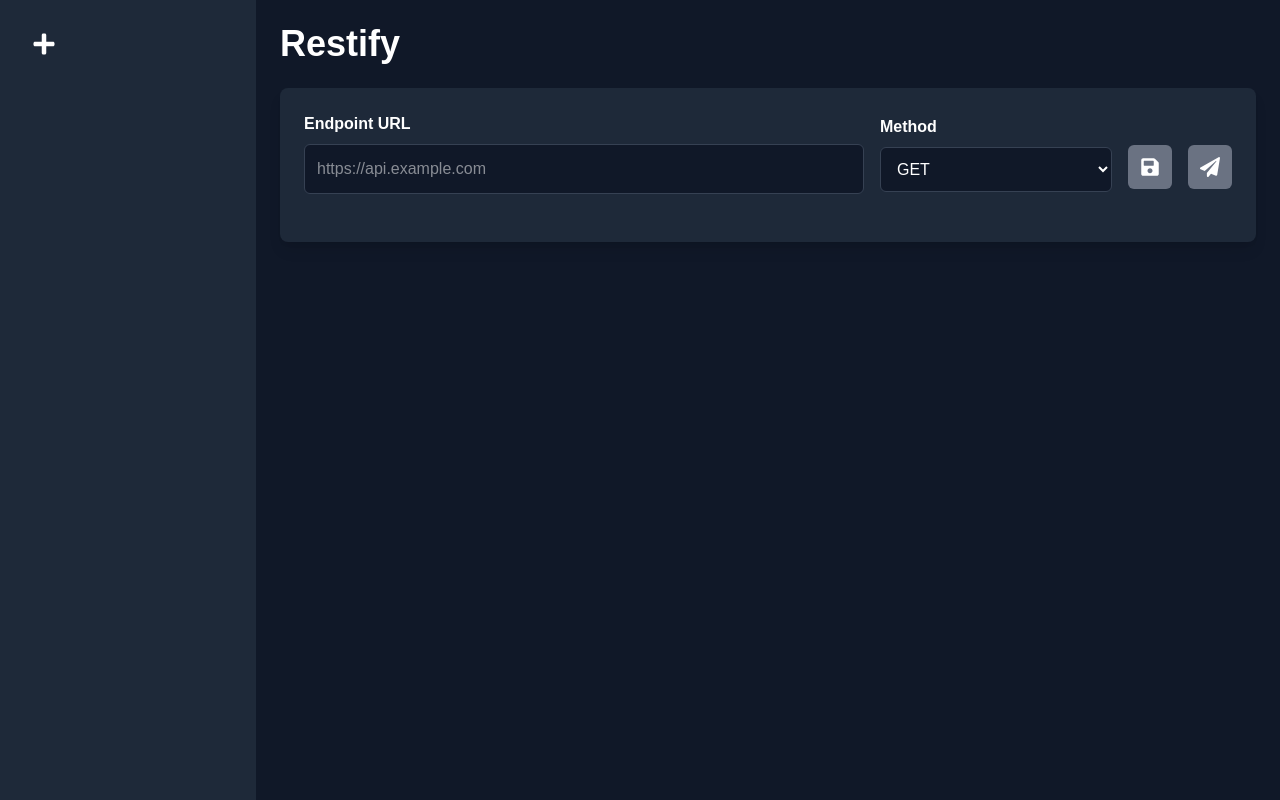
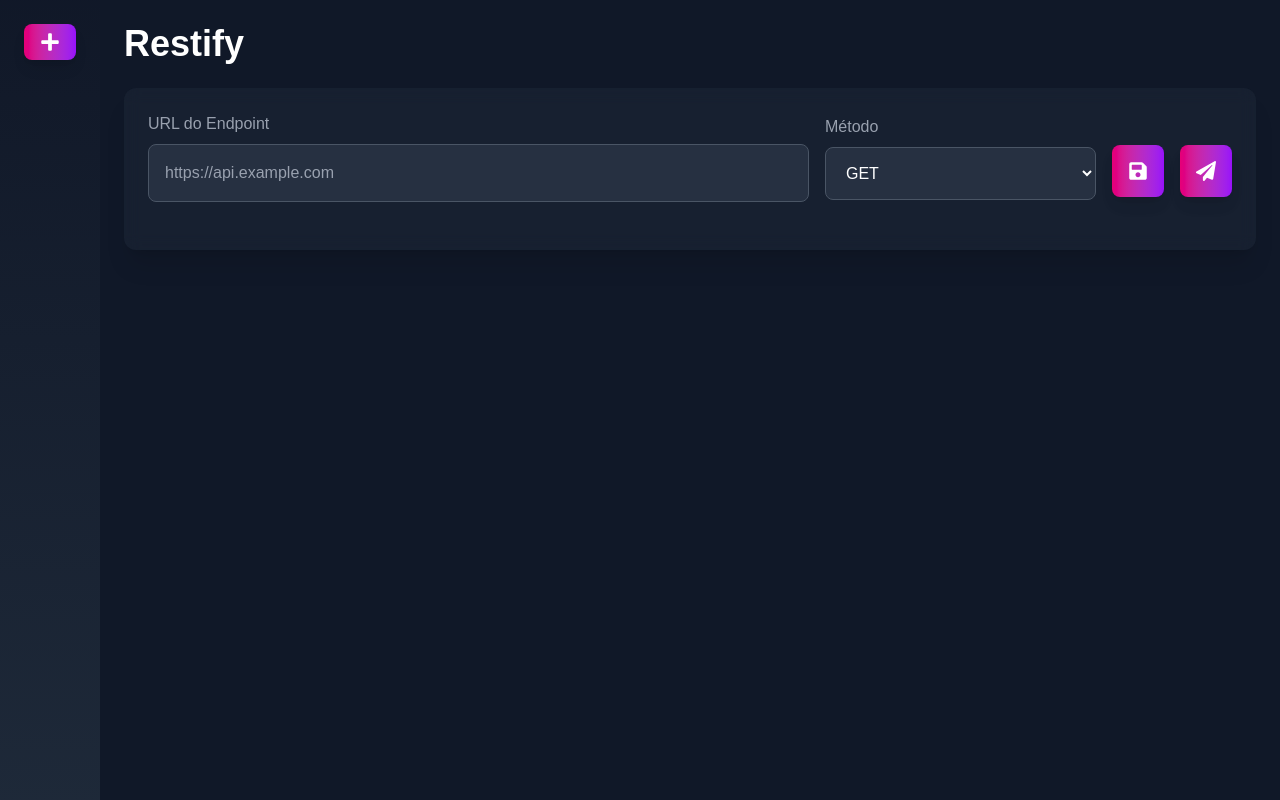
Before and after one commit to FatecFranca/DSM-P3-G07-2025-1, a Next.js app in the folder front-end/: page / in a window 1280 px wide. Both pictures are taken after a click on the button "Criar Endpoint". Built offline with nearby package versions, Linux system fonts and the light colour scheme.

Commit message:
🗃️ raw: Update the collection page

```diff
--- a/front-end/src/pages/components/ApiForm.tsx
+++ b/front-end/src/pages/components/ApiForm.tsx
@@ -25,25 +25,29 @@ export function ApiForm({
   loading,
 }: ApiFormProps): JSX.Element {
   return (
-    <div className="bg-gray-800 p-6 rounded-lg shadow-lg mb-8">
+    <div className="bg-gray-800/50 p-6 rounded-xl shadow-xl backdrop-blur-sm">
       <div className="flex items-center mb-6 gap-4">
         <div className="flex-1">
-          <label className="block font-semibold mb-2">Endpoint URL</label>
+          <label className="block text-gray-400 font-medium mb-2">URL do Endpoint</label>
           <input
             type="text"
             value={url}
             onChange={(e) => setUrl(e.target.value)}
             placeholder="https://api.example.com"
-            className="w-full border border-gray-700 bg-gray-900 text-white rounded-md p-3 focus:outline-none focus:ring-2 focus:ring-blue-500"
+            className="w-full p-4 bg-gray-700/50 border border-gray-600 rounded-lg text-white
+            placeholder-gray-400 focus:outline-none focus:ring-2 focus:ring-pink-500 focus:border-transparent
+            transition-all duration-200"
           />
         </div>
 
         <div className="w-1/4">
-          <label className="block font-semibold mb-2">Method</label>
+          <label className="block text-gray-400 font-medium mb-2">Método</label>
           <select
             value={method}
             onChange={(e) => setMethod(e.target.value)}
-            className="w-full border border-gray-700 bg-gray-900 text-white rounded-md p-3 focus:outline-none focus:ring-2 focus:ring-blue-500"
+            className="w-full p-4 bg-gray-700/50 border border-gray-600 rounded-lg text-white
+            focus:outline-none focus:ring-2 focus:ring-pink-500 focus:border-transparent
+            transition-all duration-200"
           >
             <option value="GET">GET</option>
             <option value="POST">POST</option>
@@ -54,7 +58,8 @@ export function ApiForm({
 
         <button
           onClick={saveEndpoint}
-          className="bg-gray-500 mt-7 text-white p-3 rounded-md hover:bg-green-600 transition"
+          className="bg-gradient-to-r from-pink-600 to-purple-600 mt-7 text-white p-4 rounded-lg font-medium
+          hover:from-pink-500 hover:to-purple-500 transition-all duration-200 shadow-lg hover:shadow-pink-500/20"
         >
           <FaSave size={20} />
         </button>
@@ -62,8 +67,9 @@ export function ApiForm({
         <button
           onClick={sendRequest}
           disabled={loading}
-          className="bg-gray-500 mt-7
-           text-white p-3 rounded-md hover:bg-blue-600 focus:outline-none focus:ring-2 focus:ring-gray-400 disabled:bg-gray-600 transition"
+          className="bg-gradient-to-r from-pink-600 to-purple-600 mt-7 text-white p-4 rounded-lg font-medium
+          hover:from-pink-500 hover:to-purple-500 transition-all duration-200 shadow-lg hover:shadow-pink-500/20
+          disabled:from-gray-600 disabled:to-gray-600 disabled:cursor-not-allowed"
         >
           <FaPaperPlane size={20} />
         </button>
@@ -71,12 +77,14 @@ export function ApiForm({
 
       {method !== 'GET' && (
         <div className="mb-6">
-          <label className="block font-semibold mb-2">Request Body (JSON)</label>
+          <label className="block text-gray-400 font-medium mb-2">Corpo da Requisição (JSON)</label>
           <textarea
             value={body}
             onChange={(e) => setBody(e.target.value)}
-            placeholder='{ "key": "value" }'
-            className="w-full border border-gray-700 bg-gray-900 text-white rounded-md p-3 focus:outline-none focus:ring-2 focus:ring-blue-500"
+            placeholder='{ "chave": "valor" }'
+            className="w-full p-4 bg-gray-700/50 border border-gray-600 rounded-lg text-white
+            placeholder-gray-400 focus:outline-none focus:ring-2 focus:ring-pink-500 focus:border-transparent
+            transition-all duration-200 min-h-[150px]"
           />
         </div>
       )}
--- a/front-end/src/pages/components/ApiResponse.tsx
+++ b/front-end/src/pages/components/ApiResponse.tsx
@@ -25,54 +25,69 @@ export function ApiResponse({
   executionTime,
 }: ApiResponseProps): JSX.Element | null {
   const [isDropdownOpen, setIsDropdownOpen] = useState(false);
-  const [isRaw, setIsRaw] = useState(false); // alternar de JSON para Raw Data
+  const [isRaw, setIsRaw] = useState(false);
 
   if (!response) return null;
 
   return (
-    <div className="bg-gray-800 p-6 rounded-lg shadow-lg text-white relative">
-      <h2 className="text-xl font-semibold mb-4">Response</h2>
-      <p className="mb-2 text-sm text-gray-400">
+    <div className="bg-gray-800/50 p-6 rounded-xl shadow-xl backdrop-blur-sm text-white relative">
+      <div className="flex justify-between items-center mb-4">
+        <div>
+          <h2 className="text-2xl font-bold bg-gradient-to-r from-pink-500 to-purple-500 bg-clip-text text-transparent">
+            Response
+          </h2>
+          <p className="text-gray-400 mt-1">
             Tempo de execução: {executionTime ? `${executionTime} ms` : "N/A"}
           </p>
+        </div>
 
-      {/* Botão para mudar entre JSON e Raw Data */}
+        <div className="flex gap-2">
           <button
             onClick={() => setIsRaw(!isRaw)}
-        className="absolute top-3.5 right-17 text-white bg-blue-600 hover:bg-blue-500 px-3 py-1 rounded-md flex items-center"
-
+            className="bg-gradient-to-r from-pink-600 to-purple-600 px-4 py-2 rounded-lg text-white font-medium
+            hover:from-pink-500 hover:to-purple-500 transition-all duration-200 shadow-lg hover:shadow-pink-500/20
+            flex items-center gap-2"
           >
-        <FaExchangeAlt className="mr-2" />
+            <FaExchangeAlt />
             {isRaw ? "JSON" : "Raw Data"}
           </button>
 
+          <button
+            onClick={() => setIsDropdownOpen(!isDropdownOpen)}
+            className="bg-gradient-to-r from-pink-600 to-purple-600 p-2 rounded-lg text-white
+            hover:from-pink-500 hover:to-purple-500 transition-all duration-200 shadow-lg hover:shadow-pink-500/20"
+          >
+            <FaDownload />
+          </button>
+        </div>
+      </div>
+
+      <div className="bg-gray-700/50 rounded-lg border border-gray-600">
         <SyntaxHighlighter
           language={isRaw ? "text" : "json"}
           style={atelierLakesideDark}
           wrapLongLines={true}
           wrapLines={true}
+          customStyle={{
+            background: 'transparent',
+            padding: '1.5rem'
+          }}
         >
           {isRaw ? JSON.stringify(response) : JSON.stringify(response, null, 2)}
         </SyntaxHighlighter>
-
-      <button
-        onClick={() => setIsDropdownOpen(!isDropdownOpen)}
-        className="absolute top-4 right-4 text-white bg-gray-700 hover:bg-gray-600 p-2 rounded-full"
-      >
-        <FaDownload />
-      </button>
+      </div>
 
       {isDropdownOpen && (
-        <div className="absolute top-12 right-4 w-48 rounded-md shadow-lg bg-gray-700 text-white">
+        <div className="absolute top-16 right-4 w-48 bg-gray-800 rounded-xl shadow-xl border border-gray-700">
           <button
             onClick={() => exportToFile(response, "json")}
-            className="block px-4 py-2 text-sm hover:bg-gray-600 w-full text-left"
+            className="block w-full px-4 py-3 text-left hover:bg-gray-700/30 transition-colors duration-200 rounded-t-xl"
           >
             Exportar JSON
           </button>
           <button
             onClick={() => exportToFile(response, "txt")}
-            className="block px-4 py-2 text-sm hover:bg-gray-600 w-full text-left"
+            className="block w-full px-4 py-3 text-left hover:bg-gray-700/30 transition-colors duration-200 rounded-b-xl"
           >
             Exportar TXT
           </button>
--- a/front-end/src/pages/components/Sidebar.tsx
+++ b/front-end/src/pages/components/Sidebar.tsx
@@ -1,5 +1,5 @@
 import React, { JSX } from 'react';
-import { FaPlus } from 'react-icons/fa'; // Ícone de criar
+import { FaPlus } from 'react-icons/fa';
 
 interface SidebarProps {
   endpoints: { url: string; method: string }[];
@@ -17,33 +17,39 @@ export function Sidebar({
   createEndpoint,
 }: SidebarProps): JSX.Element {
   return (
-    <div className="w-64 bg-gray-800 text-white flex flex-col p-6">
-
+    <div className="min-h-screen bg-gradient-to-b from-gray-900 to-gray-800 text-white p-6">
       <button
         onClick={createEndpoint}
-        className="mb-6 text-white p-0 w-max rounded-fullfocus:outline-none transition p-2"
+        className="bg-gradient-to-r from-pink-600 to-purple-600 px-4 py-2 rounded-lg text-white font-medium
+        hover:from-pink-500 hover:to-purple-500 transition-all duration-200 shadow-lg hover:shadow-pink-500/20 mb-6"
         title="Criar Endpoint"
       >
-        <FaPlus size={24} />
+        <FaPlus size={20} />
       </button>
 
       <ul>
         {endpoints.map((endpoint, index) => (
-          <li key={index} className="mb-2 flex items-center justify-between">
+          <li key={index} className="mb-4">
+            <div className="bg-gray-800/50 rounded-xl shadow-xl backdrop-blur-sm flex items-center justify-between p-4">
               <button
-              className={`flex-1 text-left p-3 rounded-md transition whitespace-nowrap overflow-hidden overflow-ellipsis ${selectedIndex === index ? 'bg-gray-500' : 'bg-gray-700 hover:bg-gray-500'
+                className={`flex-1 text-left transition ${
+                  selectedIndex === index
+                    ? 'text-pink-400'
+                    : 'text-white hover:text-pink-300'
                 }`}
                 onClick={() => selectEndpoint(index)}
                 title={`${endpoint.method} - ${endpoint.url}`}
               >
-              {endpoint.method} - {endpoint.url}
+                <span className="font-medium">{endpoint.method}</span>
+                <span className="ml-2 text-gray-400">{endpoint.url}</span>
               </button>
               <button
-              className="ml-2 bg-red-500 text-white p-2 rounded-md hover:bg-red-600 transition"
+                className="ml-4 text-gray-400 hover:text-red-400 transition-colors duration-200"
                 onClick={() => deleteEndpoint(index)}
               >
                 ✕
               </button>
+            </div>
           </li>
         ))}
       </ul>
```
Lines whose indentation alone changed are shown as unchanged.
